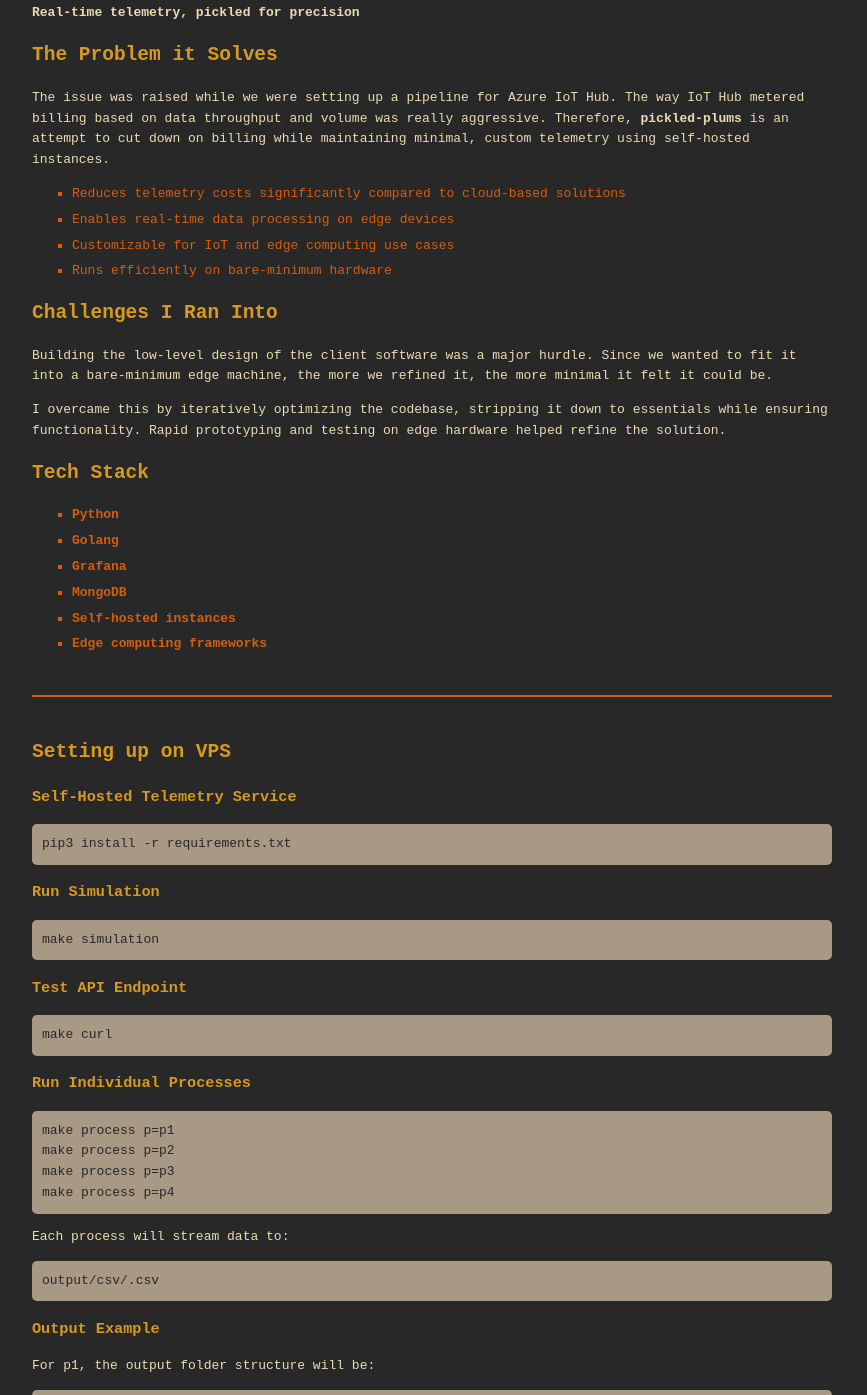
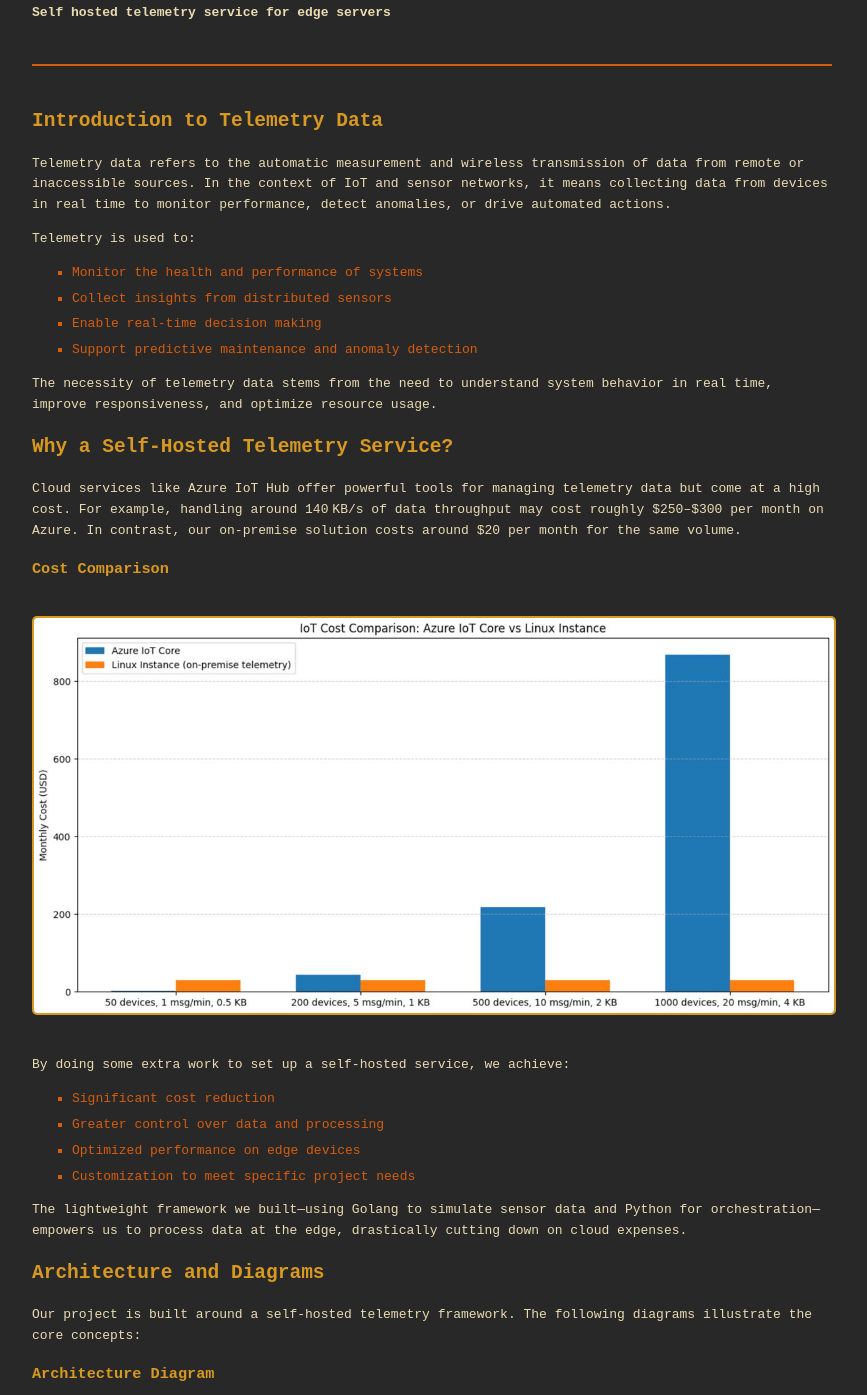
Before and after one commit to adimail/pickled-plums, a plain HTML site: page index.html in a window 1280 px wide. Shown: the part 93-1488 px from the top of the page, without its empty margins (208-1075 px from the left). Drawn offline with Linux system fonts and the light colour scheme.

Commit message:
cost comparison #5 on documentation landing page
- images
- structure
- comparison graph

```diff
--- a/index.html
+++ b/index.html
@@ -3,7 +3,7 @@
     <head>
         <meta charset="UTF-8" />
         <meta name="viewport" content="width=device-width, initial-scale=1.0" />
-        <title>pickled-plums</title>
+        <title>pickled-plums Documentation</title>
         <style>
       :root {
         --bg: #282828;
@@ -17,7 +17,6 @@
         --orange: #d65d0e;
         --gray: #a89984;
       }
-
       body {
         font-family: monospace;
         max-width: 800px;
@@ -27,51 +26,41 @@
         background-color: var(--bg);
         color: var(--fg);
       }
-
       h1, h2, h3 {
         color: var(--yellow);
       }
-
       pre {
         background: var(--gray);
         color: var(--bg);
         padding: 10px;
         border-radius: 5px;
         overflow-x: auto;
-                cursor: pointer;
       }
-
       a {
         color: var(--blue);
         text-decoration: none;
       }
-
       a:hover {
         color: var(--aqua);
       }
-
       hr {
         border: 1px solid var(--orange);
         margin: 40px 0;
       }
-
       footer {
         text-align: center;
         margin-top: 50px;
       }
-
       img {
         width: 100%;
         margin: 20px 0;
         border: 2px solid var(--yellow);
         border-radius: 5px;
       }
-
       ul {
         list-style-type: square;
         color: var(--orange);
       }
-
       li {
         margin-bottom: 5px;
       }
@@ -80,76 +69,106 @@
     <body>
         <h1>pickled-plums</h1>
         <p>
-            <strong>Real-time telemetry, pickled for precision</strong>
+            <strong>Self hosted telemetry service for edge servers</strong>
         </p>
-        <h2>The Problem it Solves</h2>
+        <hr />
+        <h2>Introduction to Telemetry Data</h2>
         <p>
-            The issue was raised while we were setting up a pipeline for Azure IoT Hub. The way IoT Hub metered billing based on data throughput and volume was really aggressive. Therefore, <strong>pickled-plums</strong> is an attempt to cut down on billing while maintaining minimal, custom telemetry using self-hosted instances.
+            Telemetry data refers to the automatic measurement and wireless transmission of data from remote or inaccessible sources. In the context of IoT and sensor networks, it means collecting data from devices in real time to monitor performance, detect anomalies, or drive automated actions.
         </p>
+        <p>Telemetry is used to:</p>
         <ul>
-            <li>Reduces telemetry costs significantly compared to cloud-based solutions</li>
-            <li>Enables real-time data processing on edge devices</li>
-            <li>Customizable for IoT and edge computing use cases</li>
-            <li>Runs efficiently on bare-minimum hardware</li>
+            <li>Monitor the health and performance of systems</li>
+            <li>Collect insights from distributed sensors</li>
+            <li>Enable real-time decision making</li>
+            <li>Support predictive maintenance and anomaly detection</li>
         </ul>
-        <h2>Challenges I Ran Into</h2>
         <p>
-            Building the low-level design of the client software was a major hurdle. Since we wanted to fit it into a bare-minimum edge machine, the more we refined it, the more minimal it felt it could be.
+            The necessity of telemetry data stems from the need to understand system behavior in real time, improve responsiveness, and optimize resource usage.
+        </p>
+        <h2>Why a Self-Hosted Telemetry Service?</h2>
+        <p>
+            Cloud services like Azure IoT Hub offer powerful tools for managing telemetry data but come at a high cost. For example, handling around 140 KB/s of data throughput may cost roughly $250–$300 per month on Azure. In contrast, our on-premise solution costs around $20 per month for the same volume.
+        </p>
+        <h3>Cost Comparison</h3>
+        <img src="./docs/costs.jpeg" alt="Cost Comparison Diagram" />
+        <p>By doing some extra work to set up a self-hosted service, we achieve:</p>
+        <ul>
+            <li>Significant cost reduction</li>
+            <li>Greater control over data and processing</li>
+            <li>Optimized performance on edge devices</li>
+            <li>Customization to meet specific project needs</li>
+        </ul>
+        <p>
+            The lightweight framework we built—using Golang to simulate sensor data and Python for orchestration—empowers us to process data at the edge, drastically cutting down on cloud expenses.
+        </p>
+        <h2>Architecture and Diagrams</h2>
+        <p>
+            Our project is built around a self-hosted telemetry framework. The following diagrams illustrate the core concepts:
+        </p>
+        <h3>Architecture Diagram</h3>
+        <img src="./docs/arch.jpeg" alt="Architecture Diagram" />
+        <h3>Telemetry Data Flow</h3>
+        <img src="./docs/telemetry.jpeg" alt="Telemetry Data Diagram" />
+        <h3>Command Line Interface</h3>
+        <img src="./docs/cli.jpeg" alt="CLI Diagram" />
+        <h2>Project Overview</h2>
+        <p>
+            The project was born out of the need to reduce the high costs associated with cloud-based telemetry services. We built a custom Golang server to simulate sensor data, and we orchestrate individual telemetry processes using a single configuration file (config.yaml). Data is streamed and saved as CSV files with timestamps, allowing for efficient processing and storage.
         </p>
         <p>
-            I overcame this by iteratively optimizing the codebase, stripping it down to essentials while ensuring functionality. Rapid prototyping and testing on edge hardware helped refine the solution.
+            This approach not only saves money but also provides enhanced flexibility for IoT and edge computing applications.
         </p>
-        <h2>Tech Stack</h2>
+        <h2>Project Structure</h2>
         <ul>
             <li>
-                <strong>Python</strong>
+                <strong>Custom Golang Server:</strong> Simulates sensor data.
             </li>
             <li>
-                <strong>Golang</strong>
+                <strong>Processes Directory:</strong> Contains individual telemetry processes managed via config.yaml.
             </li>
             <li>
-                <strong>Grafana</strong>
+                <strong>Configuration File (config.yaml):</strong> Orchestrates different telemetry processes.
             </li>
             <li>
-                <strong>MongoDB</strong>
+                <strong>Output Data:</strong> CSV files stored in output/csv/, each named by its timestamp.
             </li>
             <li>
-                <strong>Self-hosted instances</strong>
-            </li>
-            <li>
-                <strong>Edge computing frameworks</strong>
+                <strong>Documentation & Assets:</strong> Includes diagrams and related assets.
             </li>
         </ul>
-        <hr />
-        <h2>Setting up on VPS</h2>
-        <h3>Self-Hosted Telemetry Service</h3>
+        <h2>Quick Start</h2>
+        <h3>Setup on VPS</h3>
         <pre><code>pip3 install -r requirements.txt</code></pre>
-        <h3>Run Simulation</h3>
+        <h3>Run a Full Telemetry Simulation</h3>
         <pre><code>make simulation</code></pre>
-        <h3>Test API Endpoint</h3>
+        <h3>Test the API Endpoint</h3>
         <pre><code>make curl</code></pre>
-        <h3>Run Individual Processes</h3>
+        <h3>Run Individual Telemetry Processes</h3>
         <pre><code>make process p=p1
 make process p=p2
 make process p=p3
 make process p=p4</code></pre>
-        <p>Each process will stream data to:</p>
-        <pre><code>output/csv/<timestamp>.csv</code></pre>
-        <h3>Output Example</h3>
-        <p>
-            For <code>p1</code>, the output folder structure will be:
-        </p>
+        <p>Each process streams data to CSV files located in:</p>
+        <pre><code>output/csv/&lt;timestamp&gt;.csv</code></pre>
+        <h3>Example Output Structure for Process p1</h3>
         <pre><code>output/
 └── csv/
     ├── 1743834567.csv
     ├── 1743834568.csv
     └── ...
 </code></pre>
+        <h2>Experiments & Cost Comparison</h2>
+        <p>
+            Our experiments demonstrated that Azure IoT Hub's aggressive pricing—approximately $250–$300 per month for 140 KB/s data throughput—can be significantly undercut by a self-hosted solution costing only about $20 per month. This not only validates the economic benefit of edge processing but also highlights the power of customization and control over telemetry data.
+        </p>
         <hr />
         <footer>
             <p>
                 Made by
-                <a href="https://adimail.github.io" target="_blank">Aditya Godse</a> and <a href="https://github.com/sudhanshu-chauhan" target="_blank">Sudhanshu singh chauhan</a> at <a href="https://www.hackbyte.in/">HACKBYTE 3.0</a>
+                <a href="https://adimail.github.io" target="_blank">Aditya Godse</a> and
+                <a href="https://github.com/sudhanshu-chauhan" target="_blank">Sudhanshu Singh Chauhan</a> at
+                <a href="https://www.hackbyte.in/" target="_blank">HACKBYTE 3.0</a>
             </p>
             <p>
                 <a href="https://github.com/adimail/pickled-plums" target="_blank">GitHub Repository</a>
```
Also changed, not shown: docs/arch.jpeg (added), docs/cli.jpeg (added), docs/costs.jpeg (added), docs/telemetry.jpeg (added). Lines whose indentation alone changed are shown as unchanged.
